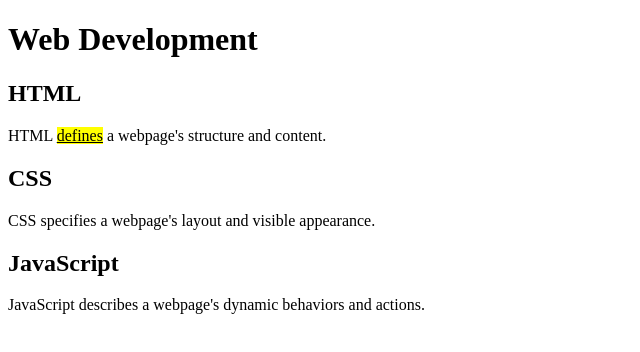
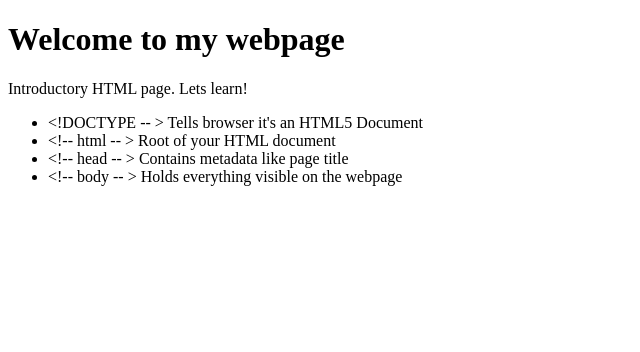
Before and after one commit to JashonMenya/html, a plain HTML site: page document_structure/index.html in a window 1280 px wide. Shown: the whole page, without its empty margins (0-640 px from the left). Drawn offline with Linux system fonts and the light colour scheme.

Commit message:
intro to elements and tags

```diff
--- a/document_structure/index.html
+++ b/document_structure/index.html
@@ -1,29 +1,25 @@
 <!DOCTYPE html>
 <html lang="en">
-  <head>
-    <meta charset="UTF-8" />
-    <meta http-equiv="X-UA-Compatible" content="IE=edge" />
-    <meta name="viewport" content="width=device-width, initial-scale=1.0" />
-    <title>Document</title>
-  </head>
-  <body>
-    <h1>Web Development</h1>
+<head>
+  <meta charset="UTF-8">
+  <meta name="viewport" content="width=device-width, initial-scale=1.0">
+  <title>My first page</title>
+</head>
+<body>
+  <header>
+    <h1>Welcome to my webpage</h1>
+    <p> Introductory HTML page. Lets learn!</p>
+  </header>
 
-    <section>
-      <h2>HTML</h2>
-      <p>HTML <mark><u>defines</u></mark>  a webpage's structure and content.</p>
-    </section>
-
-
-
-    <section>
-      <h2>CSS</h2>
-      <p>CSS specifies a webpage's layout and visible appearance.</p>
-    </section>
-
-    <section>
-      <h2>JavaScript</h2>
-      <p>JavaScript describes a webpage's dynamic behaviors and actions.</p>
-    </section>
-  </body>
+  <main>
+    <p>
+      <ul>
+        <li> &lt!DOCTYPE -- &gt  Tells browser it's an HTML5 Document</li>
+        <li> &lt!-- html -- &gt  Root of your HTML document</li>
+        <li> &lt!-- head -- &gt Contains metadata like page title </li>
+        <li> &lt!-- body -- &gt  Holds everything visible on the webpage </li>
+      </ul>
+    </p>
+  </main>
+</body>
 </html>
```
Also changed, not shown: 1 other file.
